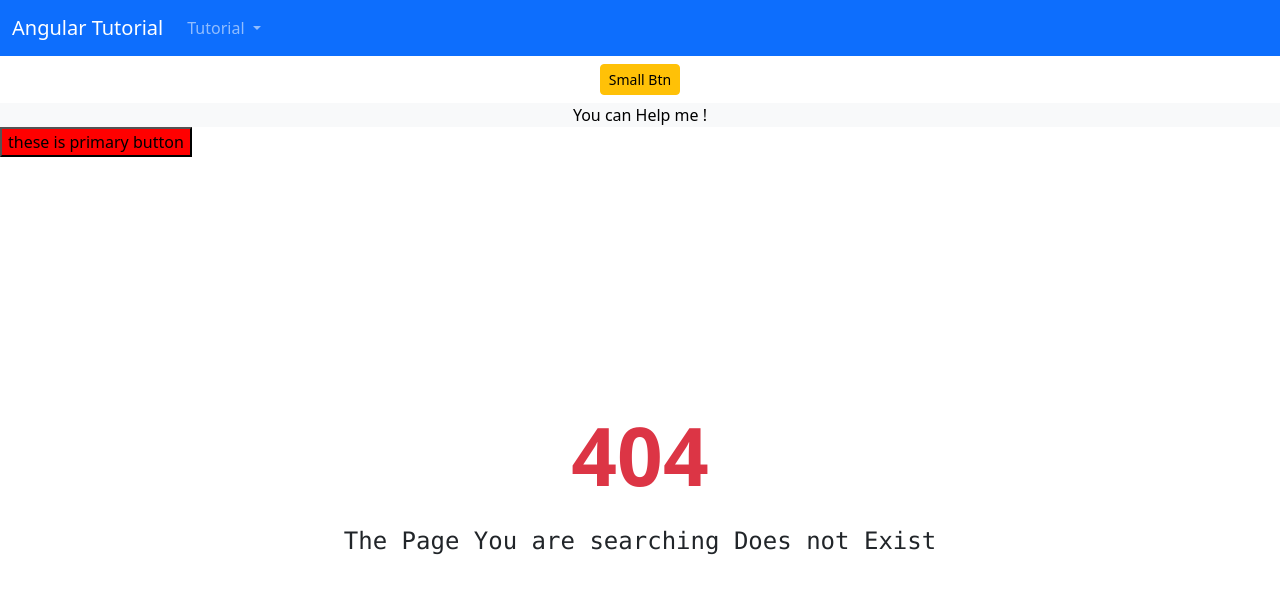
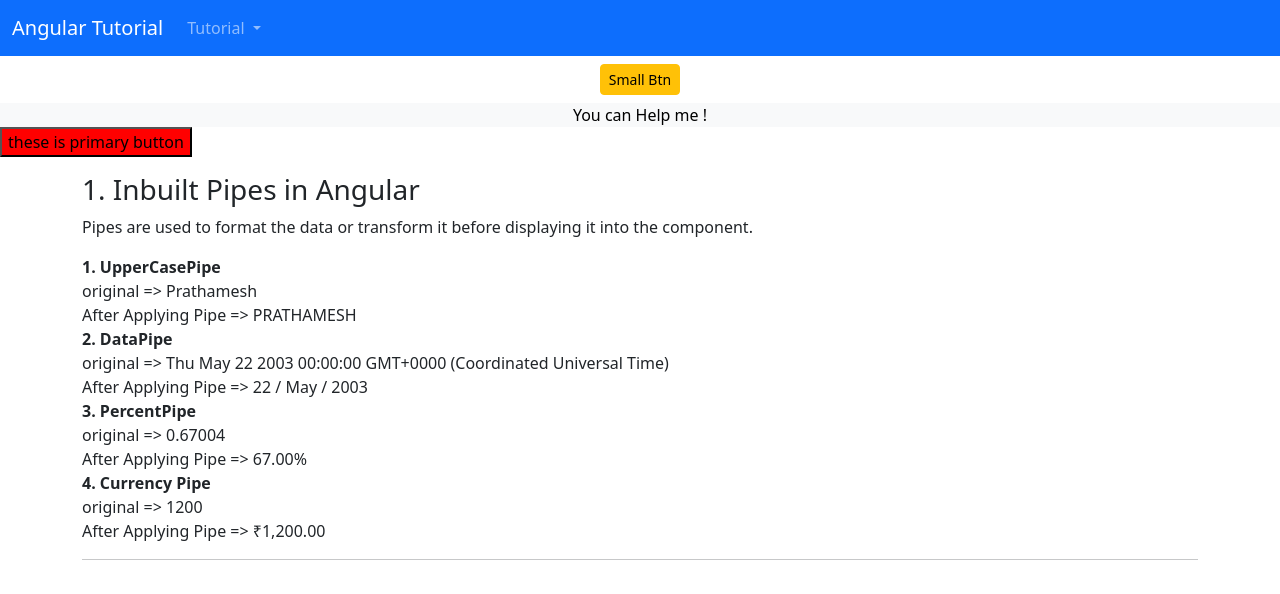
Before and after one commit to PrathameshSystenics/Angular_Tutorial, an Angular app in the folder AngularTut/: page /pipes in a window 1280 px wide. Before the commit this address had no page. Shown: the top 594 px of the page. Built offline with nearby package versions, Linux system fonts and the light colour scheme.

Commit message:
Inbuilt pipes tutorial

```diff
--- a/AngularTut/src/app/Header/navlinks/navlinks.component.html
+++ b/AngularTut/src/app/Header/navlinks/navlinks.component.html
@@ -35,6 +35,7 @@
       <li><a class="dropdown-item" routerLink="/routes" routerLinkActive="bg-warning text-black">9. Routing in
           Angular</a></li>
       <li><a class="dropdown-item" routerLink="/guard" routerLinkActive="bg-warning text-black">10. Route Guard</a></li>
+      <li><a class="dropdown-item" routerLink="/pipes" routerLinkActive="bg-warning text-black">11. Pipes</a></li>
 
     </ul>
   </li>
--- /dev/null
+++ b/AngularTut/src/app/Pages/pipes/pipes.component.html
@@ -0,0 +1,7 @@
+<div class="container mt-3">
+
+  <h3>1. Inbuilt Pipes in Angular</h3>
+  <inbuiltpipes />
+  <hr>
+
+</div>
--- a/AngularTut/src/app/app-routing.module.ts
+++ b/AngularTut/src/app/app-routing.module.ts
@@ -28,6 +28,7 @@ import { Proteroute2Component } from './Pages/protected-routes/proteroute2/prote
 import { CandeactivateformComponent } from './candeactivateform/candeactivateform.component';
 import { ResolveGuardComponent } from './resolve-guard/resolve-guard.component';
 import { data } from '../data/products';
+import { PipesComponent } from './Pages/pipes/pipes.component';
 
 // Defining the routes
 const routes: Routes = [
@@ -107,7 +108,7 @@ const routes: Routes = [
     // passing the static data from the route to the component
     data: { totalProducts: data.length },
   },
-
+  { path: 'pipes', component: PipesComponent },
   { path: '**', component: NotfoundComponent },
 ];
 
--- a/AngularTut/src/app/app.module.ts
+++ b/AngularTut/src/app/app.module.ts
@@ -83,6 +83,9 @@ import { Proteroute1Component } from './Pages/protected-routes/proteroute1/prote
 import { Proteroute2Component } from './Pages/protected-routes/proteroute2/proteroute2.component';
 import { CandeactivateformComponent } from './candeactivateform/candeactivateform.component';
 import { ResolveGuardComponent } from './resolve-guard/resolve-guard.component';
+import { PipesComponent } from './Pages/pipes/pipes.component';
+import { InbuiltpipesComponent } from './inbuiltpipes/inbuiltpipes.component';
+import { CustompipesComponent } from './custompipes/custompipes.component';
 
 // Creating the injection Token with the string
 export const API_URL = new InjectionToken<string>('API_URL');
@@ -168,6 +171,9 @@ export const API_URL = new InjectionToken<string>('API_URL');
     Proteroute2Component,
     CandeactivateformComponent,
     ResolveGuardComponent,
+    PipesComponent,
+    InbuiltpipesComponent,
+    CustompipesComponent,
   ],
   imports: [
     BrowserModule,
--- /dev/null
+++ b/AngularTut/src/app/custompipes/custompipes.component.html
@@ -0,0 +1 @@
+<p>custompipes works!</p>
--- /dev/null
+++ b/AngularTut/src/app/custompipes/custompipes.component.ts
@@ -0,0 +1,10 @@
+import { Component } from '@angular/core';
+
+@Component({
+  selector: 'app-custompipes',
+  templateUrl: './custompipes.component.html',
+  styles: ``
+})
+export class CustompipesComponent {
+
+}
--- /dev/null
+++ b/AngularTut/src/app/inbuiltpipes/inbuiltpipes.component.html
@@ -0,0 +1,50 @@
+<p>
+  Pipes are used to format the data or transform it before displaying it into the component.
+</p>
+
+<div>
+  <strong>
+    1. UpperCasePipe
+  </strong><br>
+
+  <!-- Using the Pipes -->
+  original => {{username}} <br>
+  After Applying Pipe =>
+  {{username | uppercase}}
+</div>
+
+<div>
+  <strong>
+    2. DataPipe
+  </strong><br>
+
+  <!-- using the date pipe applying the formating to it -->
+  original => {{dateofbirth}} <br>
+  After Applying Pipe =>
+  <!-- passing the parameter to pipe -->
+  {{dateofbirth | date: "dd / LLLL / yyyy"}}
+</div>
+
+<div>
+  <strong>
+    3. PercentPipe
+  </strong><br>
+
+  <!-- using the percent pipe applying the formating to it -->
+  original => {{percentage}} <br>
+  After Applying Pipe =>
+  <!-- passing the parameter to pipe -->
+  {{percentage | percent:"2.2" }}
+</div>
+
+<div>
+  <strong>
+    4. Currency Pipe
+  </strong><br>
+
+  <!--using the currency pipe and passing multiple arguments -->
+  original => {{money}} <br>
+  After Applying Pipe =>
+  <!-- passing the parameter to pipe -->
+  {{money | currency:"INR":true }}
+</div>
--- /dev/null
+++ b/AngularTut/src/app/inbuiltpipes/inbuiltpipes.component.ts
@@ -0,0 +1,13 @@
+import { Component } from '@angular/core';
+
+@Component({
+  selector: 'inbuiltpipes',
+  templateUrl: './inbuiltpipes.component.html',
+  styles: ``,
+})
+export class InbuiltpipesComponent {
+  username: string = 'Prathamesh';
+  dateofbirth: Date = new Date(2003, 4, 22);
+  percentage: number = 0.67004;
+  money: number = 1200;
+}
```
Also changed, not shown: AngularTut/src/app/Pages/pipes/pipes.component.ts (added, +9 -0 lines).
